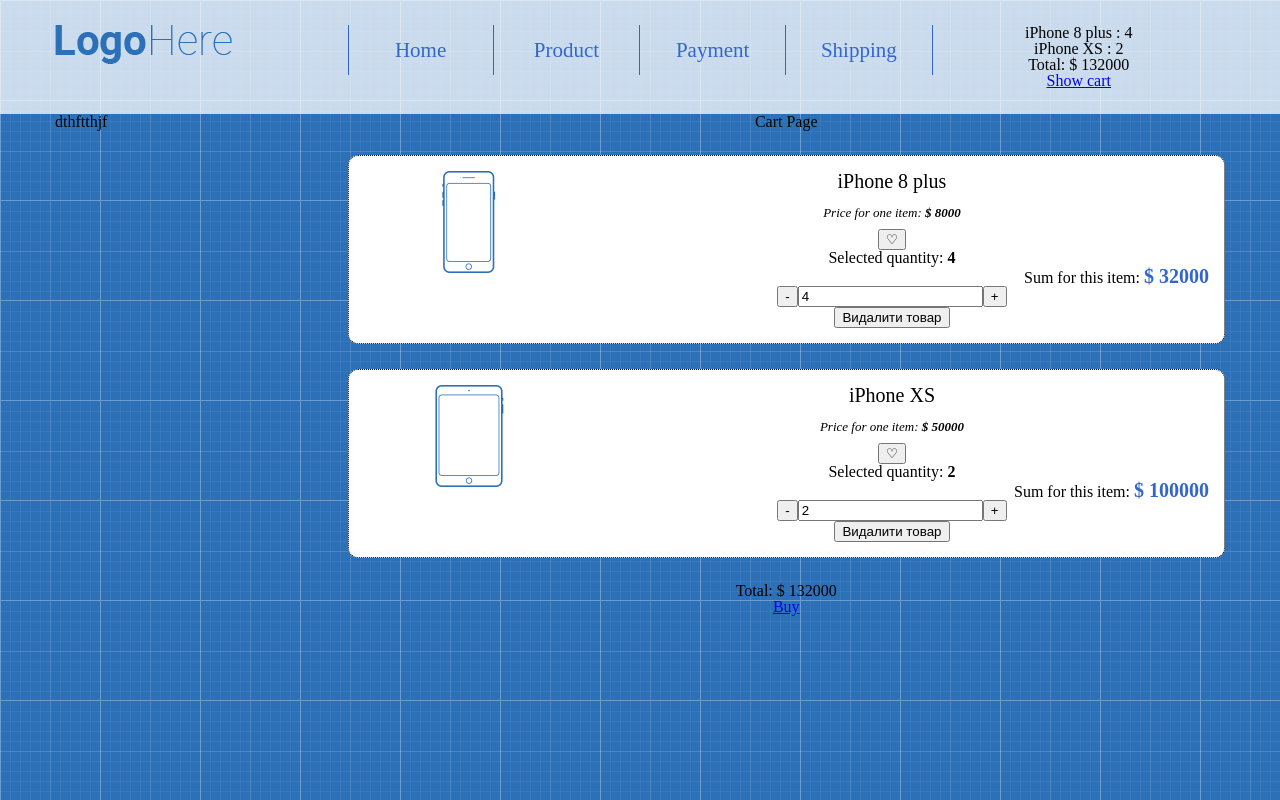
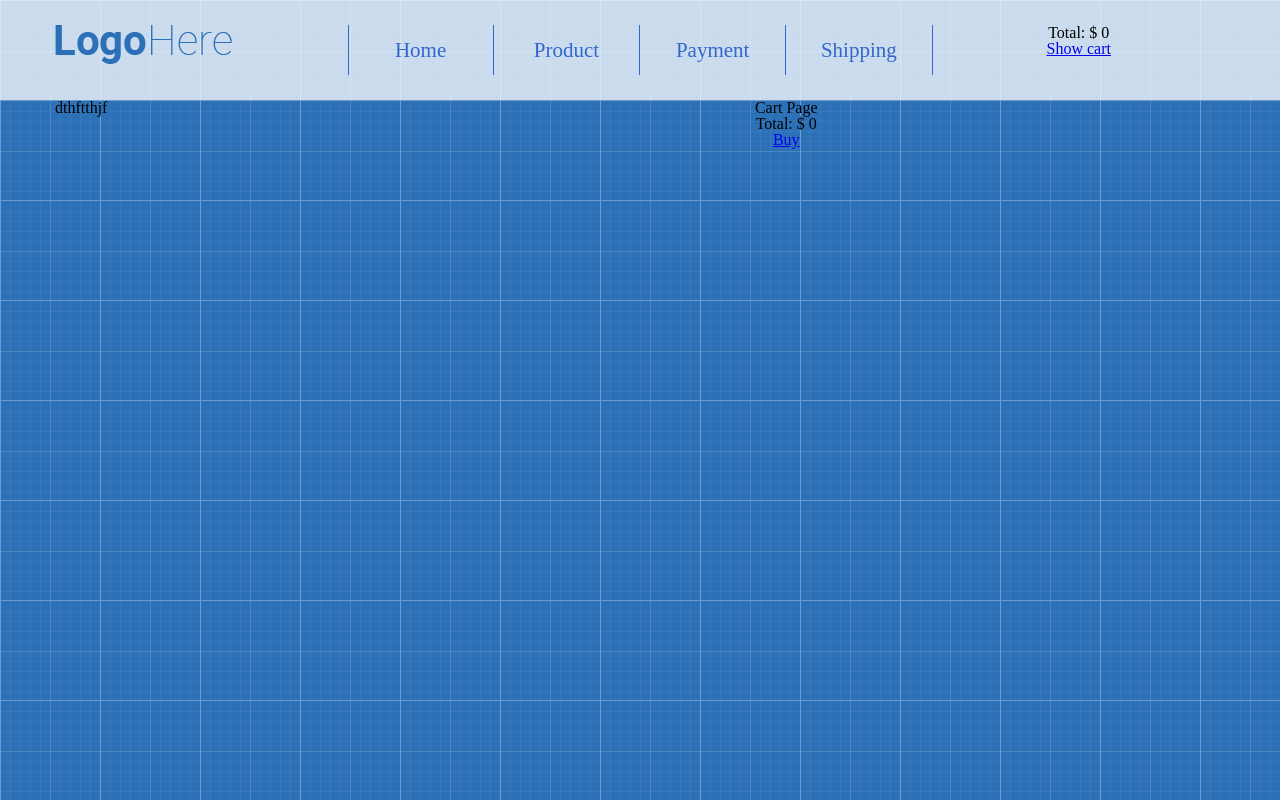
Before and after one commit to ApostleAndrew/shop-react, a React (Create React App) app: page /cart in a window 1280 px wide. Built offline with nearby package versions, Linux system fonts and the light colour scheme.

Commit message:
create base reduser with like reduser and cart reduser

```diff
--- a/src/App/App.js
+++ b/src/App/App.js
@@ -12,8 +12,6 @@
 class App extends Component {
 	state = {
 		productsInCart: {
-			'2':4,
-			'4':2,
 		}
 	}
 	addProductToCart = (productId,count) => {
--- a/src/App/Main/Products/ProductsListItem.js
+++ b/src/App/Main/Products/ProductsListItem.js
@@ -96,7 +96,7 @@
 
     const mapStateToProps = (state,props)=>{
         return {
-            isLiked:state[props.id]
+            isLiked:state.likeProducts[props.id]
         }
     }
 
--- /dev/null
+++ b/src/App/store/rootReduser.js
@@ -0,0 +1,11 @@
+import productLikesReducer from '../../common/features/Like/productlikesreduser'
+import cartReduser from '../../common/features/Cart/cartReduser'
+
+const rootReduser = (state={}, action) => {
+    return {
+        likeProducts: productLikesReducer(state.likeProducts,action),
+        productsInCart: cartReduser(state.productsInCart,action),
+    }
+}
+
+export default rootReduser
--- a/src/common/features/Cart/CartProductListItemExtended.js
+++ b/src/common/features/Cart/CartProductListItemExtended.js
@@ -61,7 +61,7 @@
 
 const mapStateToProps = (state,props)=>{
         return {
-            isLiked:state[props.product.id]
+            isLiked:state.likeProducts[props.product.id]
         }
     }
 
--- /dev/null
+++ b/src/common/features/Cart/cartReduser.js
@@ -0,0 +1,8 @@
+
+
+const cartReduser = (state={
+    '2':4,
+    '1':2
+}, action) => state
+
+export default cartReduser
--- a/src/index.js
+++ b/src/index.js
@@ -5,12 +5,12 @@
 import App from './App/App';
 import * as serviceWorker from './serviceWorker';
 import { BrowserRouter } from 'react-router-dom';
-import productLikesReducer from './common/features/Like/productlikesreduser'
+import rootReduser from './App/store/rootReduser'
 
 
 
 const store = createStore(
-    productLikesReducer,
+    rootReduser,
     window.__REDUX_DEVTOOLS_EXTENSION__ && window.__REDUX_DEVTOOLS_EXTENSION__()
 )
 
```
